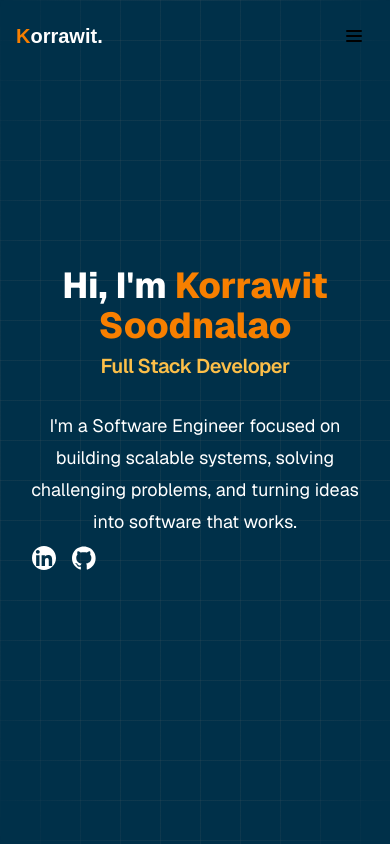
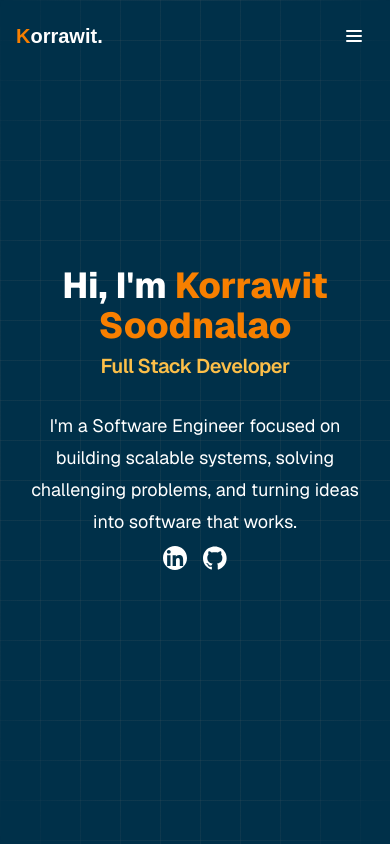
Before and after one commit to KorrawitF/personal.webfront, a Next.js app: page / in a window 390 px wide. Built offline with nearby package versions, Linux system fonts and the light colour scheme.

Commit message:
feat: enhance Navbar component with responsive menu toggle; improve layout and accessibility

```diff
--- a/app/global/components/navbar.tsx
+++ b/app/global/components/navbar.tsx
@@ -2,38 +2,80 @@
 
 import Link from "next/link";
 import { usePathname } from "next/navigation";
+import { useState } from "react";
 
 const menus = [
-  {name: "Home", href: "/"},
-  {name: "About", href: "/about"},
-  {name: "Skills", href: "/skills"},
-  {name: "Projects", href: "/projects"},
-  {name: "Contact", href: "/contact"}
-]
+  { name: "Home", href: "/" },
+  { name: "About", href: "/about" },
+  { name: "Skills", href: "/skills" },
+  { name: "Projects", href: "/projects" },
+  { name: "Contact", href: "/contact" },
+];
 
 export default function Navbar() {
   const pathname = usePathname();
+  const [isMenuOpen, setIsMenuOpen] = useState(false);
+
   return (
-        <>
-        <nav className="fixed w-full z-20 top-0 start-0 border-default">
-          <div className="max-w-screen-xl flex flex-wrap items-center justify-between mx-auto p-4 2xl:w-1/2">
-            <a href="#" className="flex items-center space-x-3 rtl:space-x-reverse">
-                <span className="self-center text-xl text-white font-semibold whitespace-nowrap"><strong className="text-primary">K</strong>orrawit.</span>
-            </a>
-            <button data-collapse-toggle="navbar-default" type="button" className="inline-flex items-center p-2 w-10 h-10 justify-center text-sm text-body rounded-base md:hidden hover:bg-neutral-secondary-soft hover:text-heading focus:outline-none focus:ring-2 focus:ring-neutral-tertiary" aria-controls="navbar-default" aria-expanded="false">
-                <span className="sr-only">Open main menu</span>
-                <svg className="w-6 h-6" aria-hidden="true" xmlns="http://www.w3.org/2000/svg" width="24" height="24" fill="none" viewBox="0 0 24 24" data-dm-proxy-injected="true"><path stroke="currentColor" strokeLinecap="round" strokeWidth="2" d="M5 7h14M5 12h14M5 17h14"/></svg>
+    <nav className="fixed left-0 right-0 top-0 z-20">
+      <div className="mx-auto flex max-w-screen-xl flex-wrap items-center justify-between p-4 2xl:w-1/2">
+        <Link href="/" className="flex items-center space-x-3 rtl:space-x-reverse">
+          <span className="self-center whitespace-nowrap text-xl font-semibold text-white">
+            <strong className="text-primary">K</strong>orrawit.
+          </span>
+        </Link>
+
+        <button
+          type="button"
+          onClick={() => setIsMenuOpen((prev) => !prev)}
+          className="inline-flex h-10 w-10 items-center justify-center rounded-base text-white hover:bg-white/10 focus:outline-none focus:ring-2 focus:ring-neutral-tertiary md:hidden"
+          aria-controls="navbar-menu"
+          aria-expanded={isMenuOpen}
+          aria-label={isMenuOpen ? "Close main menu" : "Open main menu"}
+        >
+          <svg
+            className="h-6 w-6"
+            aria-hidden="true"
+            xmlns="http://www.w3.org/2000/svg"
+            width="24"
+            height="24"
+            fill="none"
+            viewBox="0 0 24 24"
+          >
+            <path
+              stroke="currentColor"
+              strokeLinecap="round"
+              strokeWidth="2"
+              d="M5 7h14M5 12h14M5 17h14"
+            />
+          </svg>
         </button>
-            <div className="hidden w-full font-bold md:block md:w-auto bg-background border border-2 rounded-full" id="navbar-default">
-              <ul className="font-medium flex flex-row flex-nowrap gap-1 justify-center md:p-0 mt-4 border border-default rounded-base bg-neutral-secondary-soft md:flex-row md:space-x-8 rtl:space-x-reverse md:mt-0 md:border-0 md:bg-neutral-primary">
+
+        <div
+          className={`${isMenuOpen ? "block" : "hidden"} w-full md:block md:w-auto`}
+          id="navbar-menu"
+        >
+          <ul className="transition-transform mt-4 flex flex-col gap-2 md:rounded-full md:border bg-background border-white/10 p-2 md:mt-0 md:flex-row md:items-center md:gap-1 border-0 md:p-0">
             {menus.map((menu) => {
               const isActive = menu.href === "/" ? pathname === "/" : pathname.startsWith(menu.href);
+
               return (
-                        <li key={menu.name} className={`text-center py-1 px-4 m-0 rounded-full ${isActive ? 'bg-primary border-special border-2' : 'border border-transparent'}`}>
+                <li
+                  key={menu.name}
+                  className={`rounded-full border text-center transition-colors ${
+                    isActive
+                      ? "border-special bg-primary"
+                      : "border-transparent hover:border-white/20"
+                  }`}
+                >
                   <Link
-                            key={menu.name}
                     href={menu.href}
-                            className={`text-center block bg-brand rounded md:bg-transparent md:text-fg-brand md:p-0 ${isActive ? 'text-background font-bold' : 'text-white hover:text-secondary'}`}
+                    onClick={() => setIsMenuOpen(false)}
+                    className={`block rounded-full px-4 py-2 text-sm font-medium md:px-3 md:py-1.5 ${
+                      isActive
+                        ? "font-bold text-background"
+                        : "text-white hover:text-secondary"
+                    }`}
                   >
                     {menu.name}
                   </Link>
@@ -44,6 +86,5 @@ export default function Navbar() {
         </div>
       </div>
     </nav>
-        </>
   );
 }
--- a/app/page.tsx
+++ b/app/page.tsx
@@ -17,7 +17,7 @@ export default function Home() {
                 I'm a Software Engineer focused on building scalable systems, solving challenging problems, and turning ideas into software that works.
               </p>
             </div>
-            <div className="flex">
+            <div className="flex md:justify-start justify-center items-center">
               <Link href="">
                 <LinkedInIcon className="size-[24px] m-2" />
               </Link>
```
Also changed, not shown: public/profile.jpg (added). Lines whose indentation alone changed are shown as unchanged.
